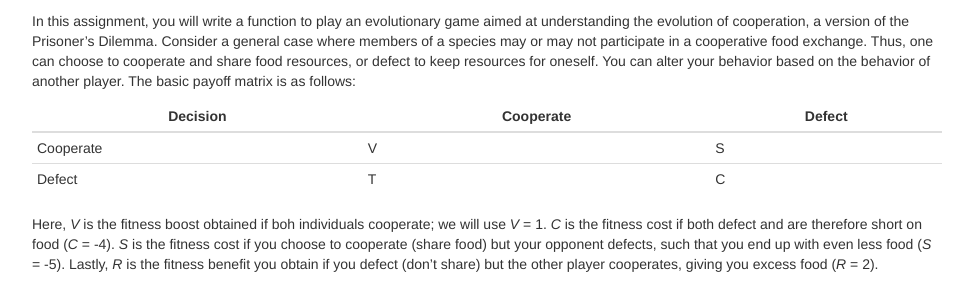
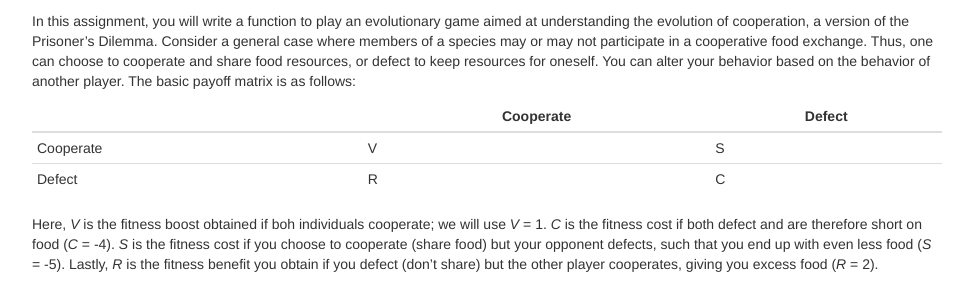
Before and after one commit to brian-kissmer/brian-kissmer.github.io, a Jekyll site: the page programming_projects/programming_project2.html, which Jekyll copies as it is, in a window 1280 px wide. Shown: the part 173-470 px from the top of the page, without its empty margins (153-1126 px from the left). Built offline with Jekyll 4.4.1, drawn with Linux system fonts in a browser that asks for light colours.

Commit message:
Add files via upload

```diff
--- a/programming_projects/programming_project2.html
+++ b/programming_projects/programming_project2.html
@@ -368,7 +368,7 @@ of another player. The basic payoff matrix is as follows:</p>
 <table>
 <thead>
 <tr class="header">
-<th>Decision</th>
+<th></th>
 <th>Cooperate</th>
 <th>Defect</th>
 </tr>
@@ -381,7 +381,7 @@ of another player. The basic payoff matrix is as follows:</p>
 </tr>
 <tr class="even">
 <td>Defect</td>
-<td>T</td>
+<td>R</td>
 <td>C</td>
 </tr>
 </tbody>
```
